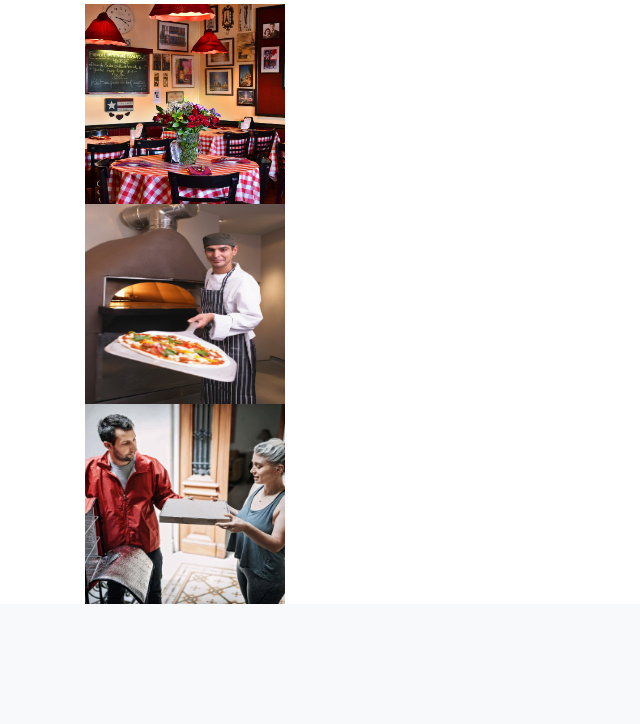
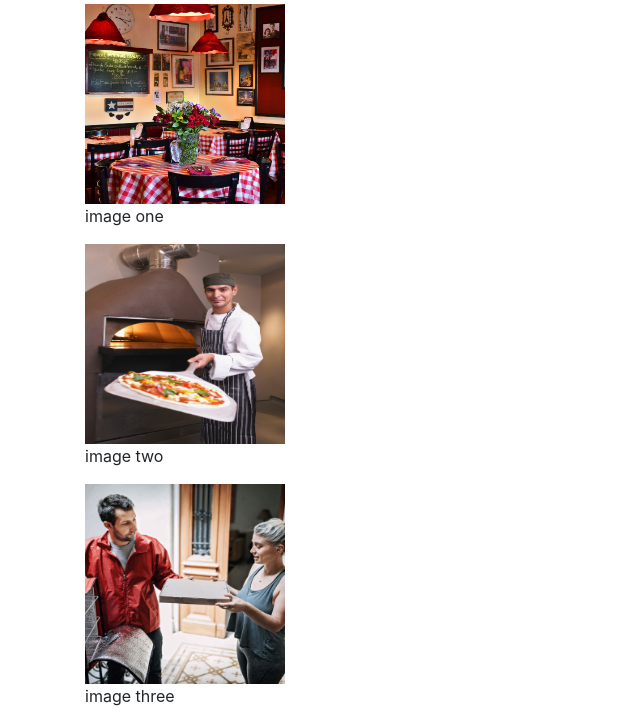
Before and after one commit to CSC468-project/cloudlab-project, a Flask app: page / in a window 1280 px wide. Shown: the part 308-1032 px from the top of the page, without its empty margins (0-640 px from the left). Before the commit the page ends 912 px from the top, so only its background shows below. Run offline with Flask 2, Linux system fonts and the light colour scheme; parts of the project's set-up code (start-up, migrations or seed data) failed here and were passed over.

Commit message:
Update home.html

```diff
--- a/DockerFiles/flaskct_data/templates/home.html
+++ b/DockerFiles/flaskct_data/templates/home.html
@@ -41,12 +41,15 @@
     <div id="banner">
             <div class="inline-block">
                 <img src ="/static/images/restaurantdecor.jpg" height=200 width=200>
+                <p> image one </p>
             </div>
             <div class="inline-block">
                 <img src ="/static/images/pizzachef.jpg" height=200 width=200>
+                <p> image two </p>
             </div>
             <div class="inline-block">
                 <img src ="/static/images/delivery.jpg" height=200 width=200>
+                <p> image three </p>
             </div>
           </div>
     </section>
```
